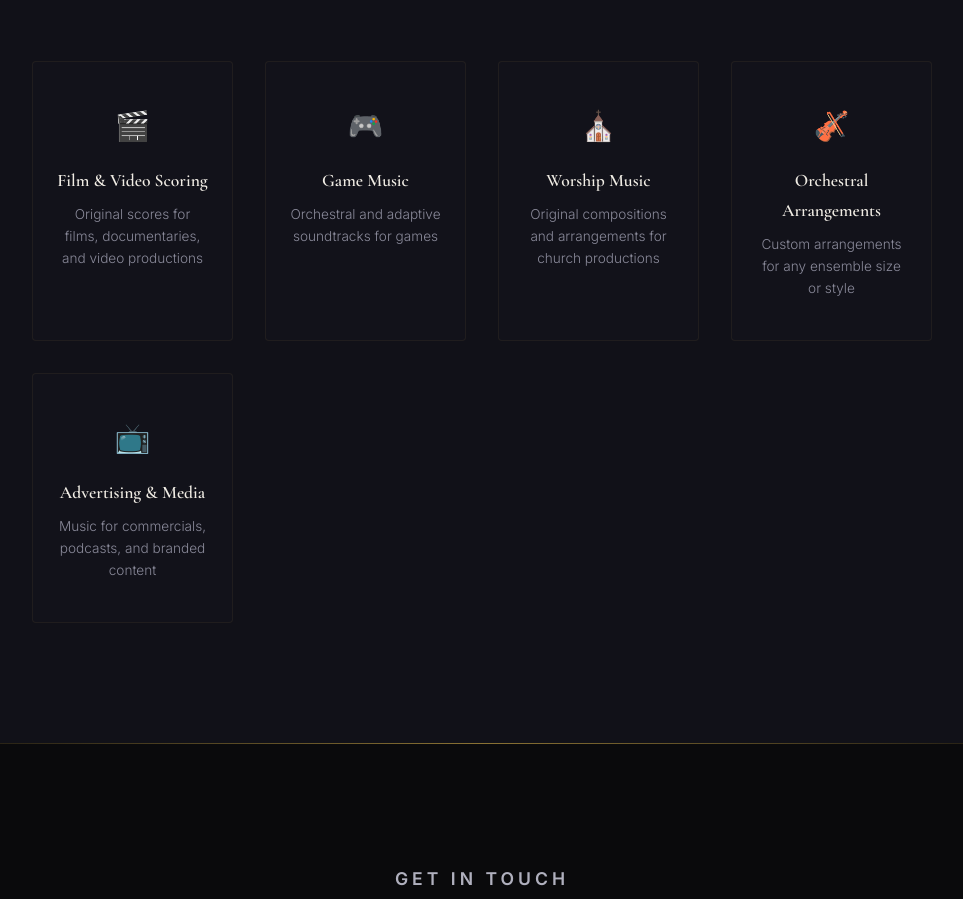
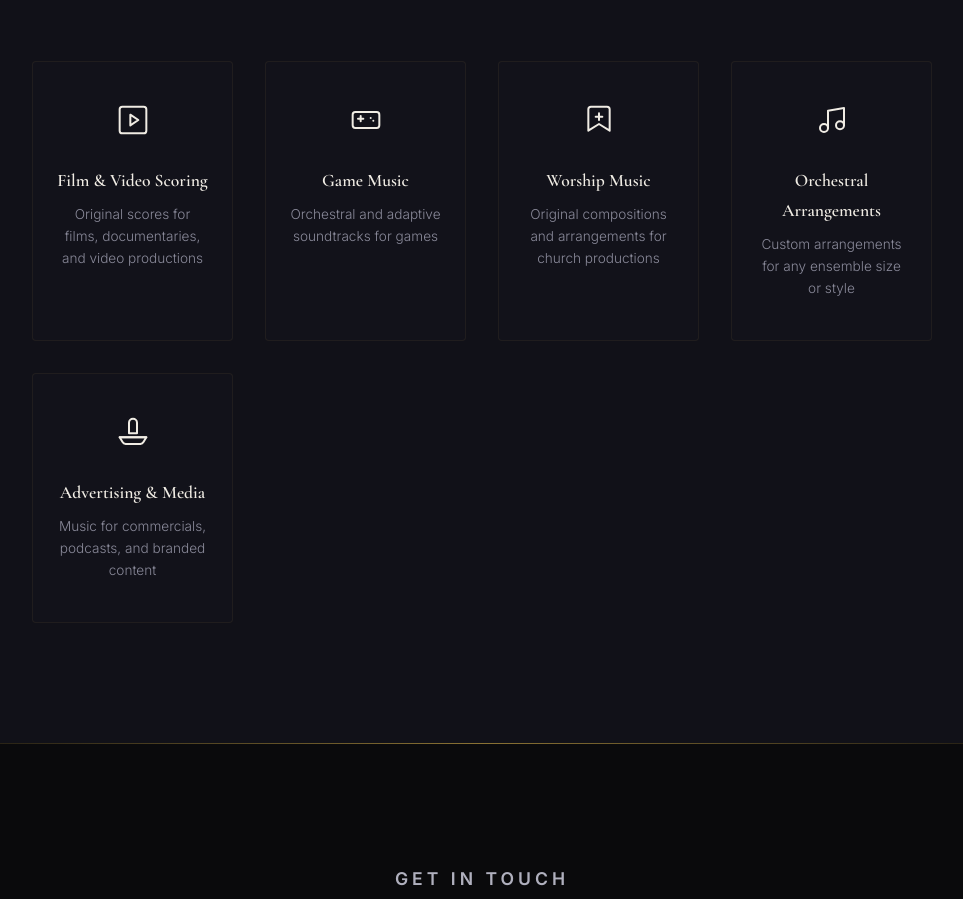
Before and after one commit to grantayeye/matt-roberts-music, a plain HTML site: page index.html in a window 1280 px wide. Shown: the part 3359-4258 px from the top of the page, without its empty margins (158-1121 px from the left). Drawn offline with nearby package versions, Linux system fonts and the light colour scheme.

Commit message:
Replace emoji service icons with SVG line icons

```diff
--- a/index.html
+++ b/index.html
@@ -846,27 +846,27 @@
             </div>
             <div class="services-grid">
                 <div class="service-item fade-in">
-                    <span class="service-icon">🎬</span>
+                    <span class="service-icon"><svg viewBox="0 0 24 24" fill="none" stroke="currentColor" stroke-width="1.5" stroke-linecap="round" stroke-linejoin="round" width="32" height="32"><rect x="2" y="2" width="20" height="20" rx="2"/><polygon points="10,8 16,12 10,16"/></svg></span>
                     <h3>Film &amp; Video Scoring</h3>
                     <p>Original scores for films, documentaries, and video productions</p>
                 </div>
                 <div class="service-item fade-in">
-                    <span class="service-icon">🎮</span>
+                    <span class="service-icon"><svg viewBox="0 0 24 24" fill="none" stroke="currentColor" stroke-width="1.5" stroke-linecap="round" stroke-linejoin="round" width="32" height="32"><line x1="6" y1="11" x2="10" y2="11"/><line x1="8" y1="9" x2="8" y2="13"/><line x1="15.5" y1="10.5" x2="15.5" y2="10.51"/><line x1="17.5" y1="12.5" x2="17.5" y2="12.51"/><rect x="2" y="6" width="20" height="12" rx="2"/></svg></span>
                     <h3>Game Music</h3>
                     <p>Orchestral and adaptive soundtracks for games</p>
                 </div>
                 <div class="service-item fade-in">
-                    <span class="service-icon">⛪</span>
+                    <span class="service-icon"><svg viewBox="0 0 24 24" fill="none" stroke="currentColor" stroke-width="1.5" stroke-linecap="round" stroke-linejoin="round" width="32" height="32"><path d="M18 2H6a2 2 0 0 0-2 2v16l8-5 8 5V4a2 2 0 0 0-2-2z"/><path d="M12 7v5"/><path d="M9.5 9.5h5"/></svg></span>
                     <h3>Worship Music</h3>
                     <p>Original compositions and arrangements for church productions</p>
                 </div>
                 <div class="service-item fade-in">
-                    <span class="service-icon">🎻</span>
+                    <span class="service-icon"><svg viewBox="0 0 24 24" fill="none" stroke="currentColor" stroke-width="1.5" stroke-linecap="round" stroke-linejoin="round" width="32" height="32"><path d="M9 18V5l12-2v13"/><circle cx="6" cy="18" r="3"/><circle cx="18" cy="16" r="3"/></svg></span>
                     <h3>Orchestral Arrangements</h3>
                     <p>Custom arrangements for any ensemble size or style</p>
                 </div>
                 <div class="service-item fade-in">
-                    <span class="service-icon">📺</span>
+                    <span class="service-icon"><svg viewBox="0 0 24 24" fill="none" stroke="currentColor" stroke-width="1.5" stroke-linecap="round" stroke-linejoin="round" width="32" height="32"><path d="M4.15 19.57a3 3 0 0 0 2.28 1.43h11.14a3 3 0 0 0 2.28-1.43L22 16H2l2.15 3.57z"/><path d="M12 2a3 3 0 0 0-3 3v8h6V5a3 3 0 0 0-3-3z"/><line x1="2" y1="16" x2="22" y2="16"/></svg></span>
                     <h3>Advertising &amp; Media</h3>
                     <p>Music for commercials, podcasts, and branded content</p>
                 </div>
```
